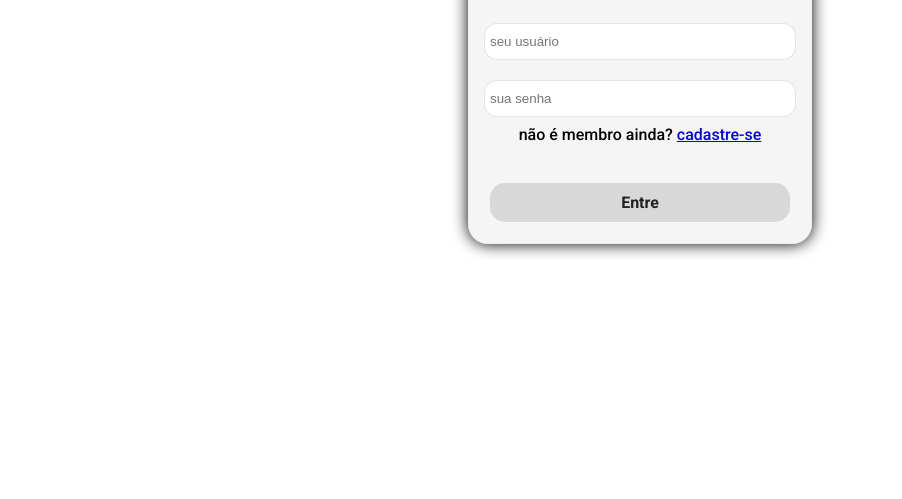
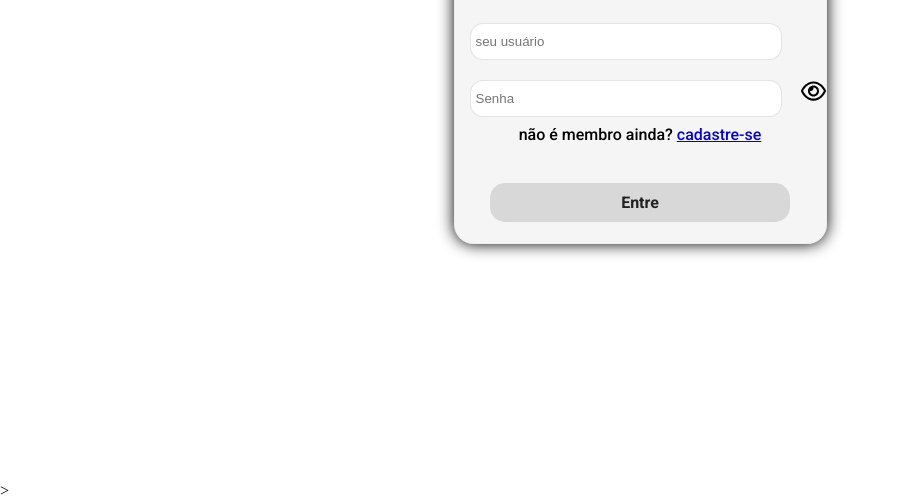
Before and after one commit to thisiscleverson/login-page, a plain HTML site: page index.html in a window 1280 px wide. Shown: the part 317-816 px from the top of the page, without its empty margins (0-902 px from the left). Drawn offline with Linux system fonts and the light colour scheme; a web font is replaced by a local one.

Commit message:
add botão de ocultar|mostrar senha

```diff
--- a/index.html
+++ b/index.html
@@ -7,6 +7,7 @@
         <link rel="stylesheet" href="./style/reset.css">
         <link rel="stylesheet" href="./style/base.css">
         <link rel="stylesheet" href="./style/login.css">
+        <script src="./js/lookPassword.js" defer></script>
 
         <title>Login</title>
     </head>
@@ -16,10 +17,17 @@
             <div class="caixa__login">
                 <h1>Login</h1>
                 <input type="email" class="input__email" placeholder="seu usuário" required oninvalid="this.setCustomValidity('por favor, digite seu email')">
-                <input type="password" class="input__senha" placeholder="sua senha" required oninvalid="this.setCustomValidity('por favor, digite sua senha')">
+
+                <div class="div__input">
+                    <input type="password" class="input__senha" placeholder="Senha">
+                    <img src="./imgs/eye-open.svg" class="eye__button" width="25px">
+                </div>
+
                 <label for="cadastro">não é membro ainda? <a href="./pages/registration.html" id="cadastro">cadastre-se</a></label>
                 <button class="button__login" disabled>Entre</button>
             </div>
         </form>
+
+        <!-- Script -->>
     </body>
 </html>
```
